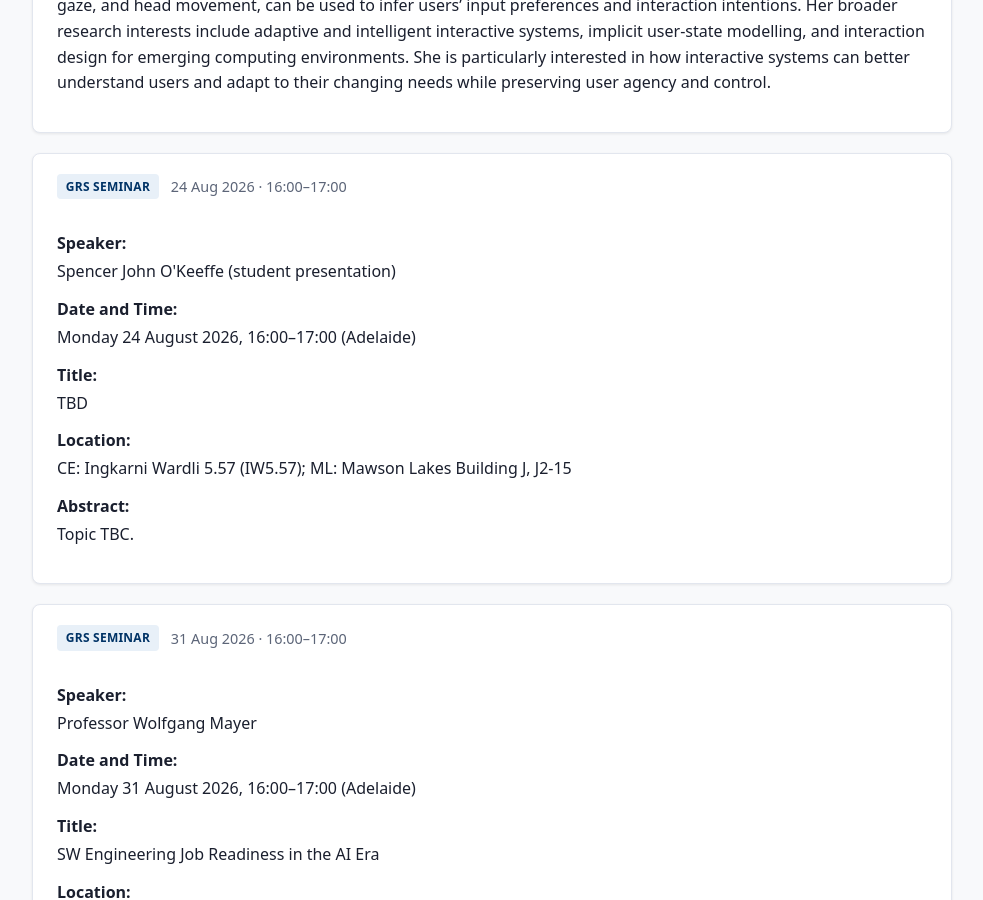
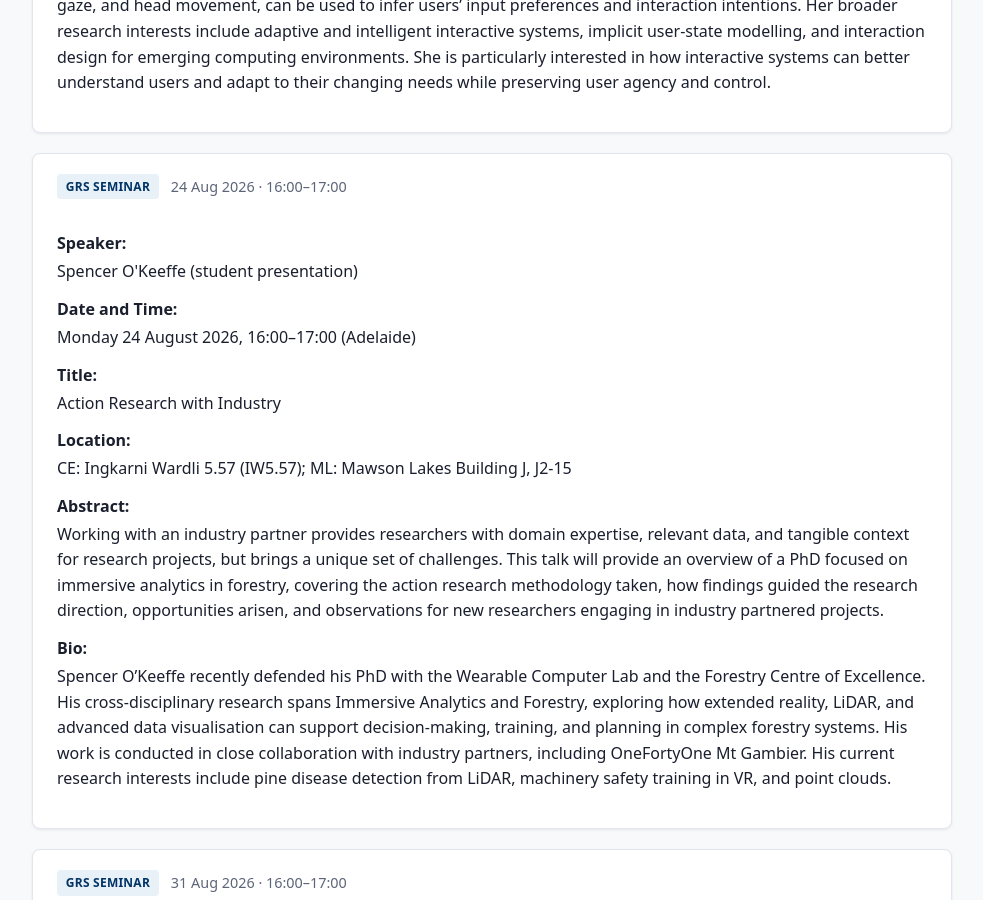
Before and after one commit to ht-timchen/Adelaide-CSIT-GRC, a Jekyll site: the page built from grs-series.md, in a window 1280 px wide and 900 px high, scrolled down 7911 px. Shown: the whole window, without its empty margins (148-1131 px from the left). Built offline with Jekyll 4.4.1, drawn with Linux system fonts in a browser that asks for light colours; some of the changed text lies outside the part shown.

Commit message:
Add title, abstract, and bio for Spencer O'Keeffe GRS talk.
Co-authored-by: Cursor <cursoragent@cursor.com>

```diff
--- a/_data/seminars.yml
+++ b/_data/seminars.yml
@@ -412,13 +412,15 @@ seminars:
     type: hdr_seminar
     series: hdr-2026
     session_number: 5
-    title: "TBD"
-    speaker: "Spencer John O'Keeffe (student presentation)"
+    title: "Action Research with Industry"
+    speaker: "Spencer O'Keeffe (student presentation)"
     date: 2026-08-24
     time: "16:00–17:00"
     location: "CE: Ingkarni Wardli 5.57 (IW5.57); ML: Mawson Lakes Building J, J2-15"
     abstract: |
-      Topic TBC.
+      Working with an industry partner provides researchers with domain expertise, relevant data, and tangible context for research projects, but brings a unique set of challenges. This talk will provide an overview of a PhD focused on immersive analytics in forestry, covering the action research methodology taken, how findings guided the research direction, opportunities arisen, and observations for new researchers engaging in industry partnered projects.
+    bio: |
+      Spencer O’Keeffe recently defended his PhD with the Wearable Computer Lab and the Forestry Centre of Excellence. His cross-disciplinary research spans Immersive Analytics and Forestry, exploring how extended reality, LiDAR, and advanced data visualisation can support decision-making, training, and planning in complex forestry systems. His work is conducted in close collaboration with industry partners, including OneFortyOne Mt Gambier. His current research interests include pine disease detection from LiDAR, machinery safety training in VR, and point clouds.
     status: scheduled
 
   - id: special-2026-08-27-zhao
```
